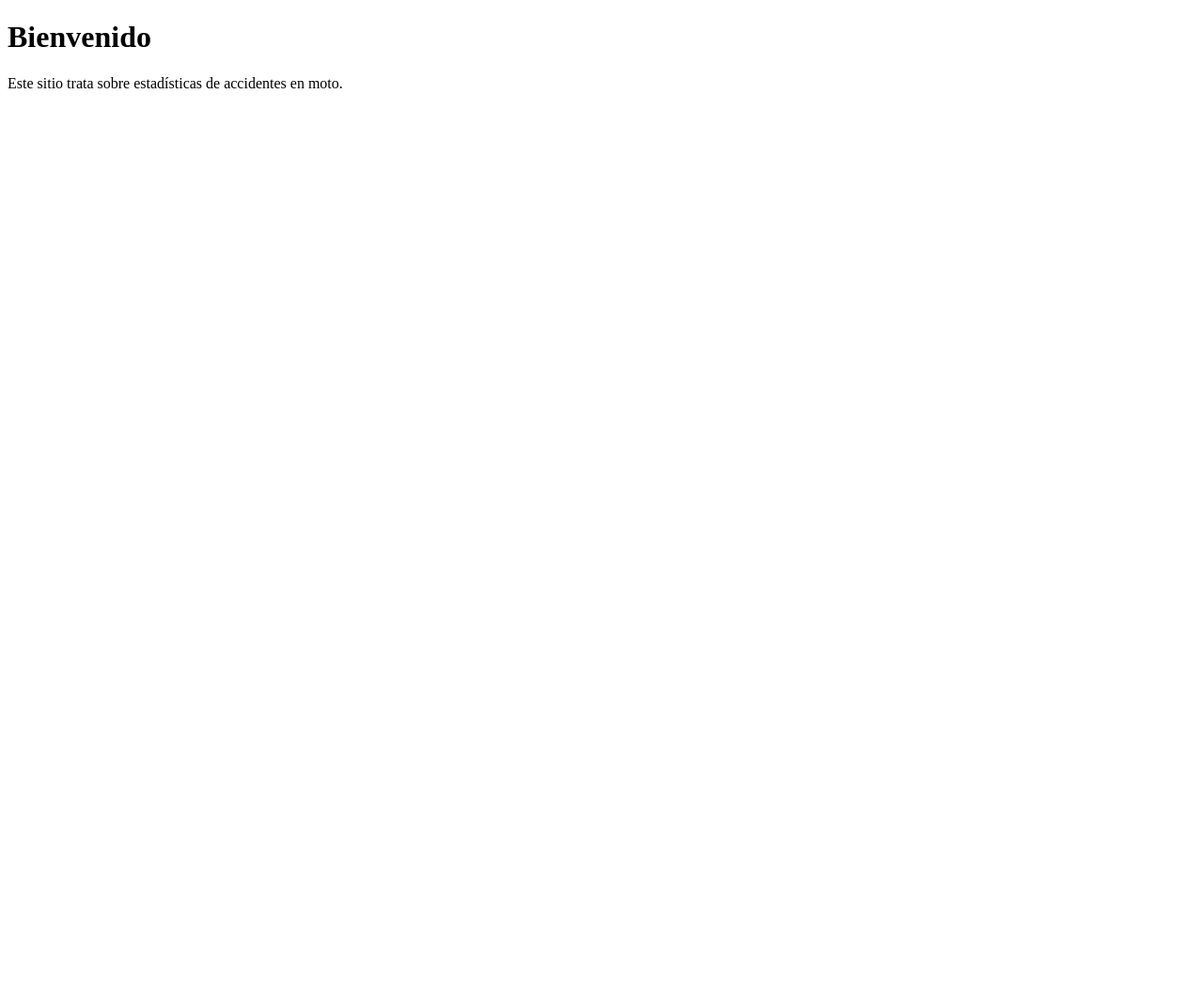
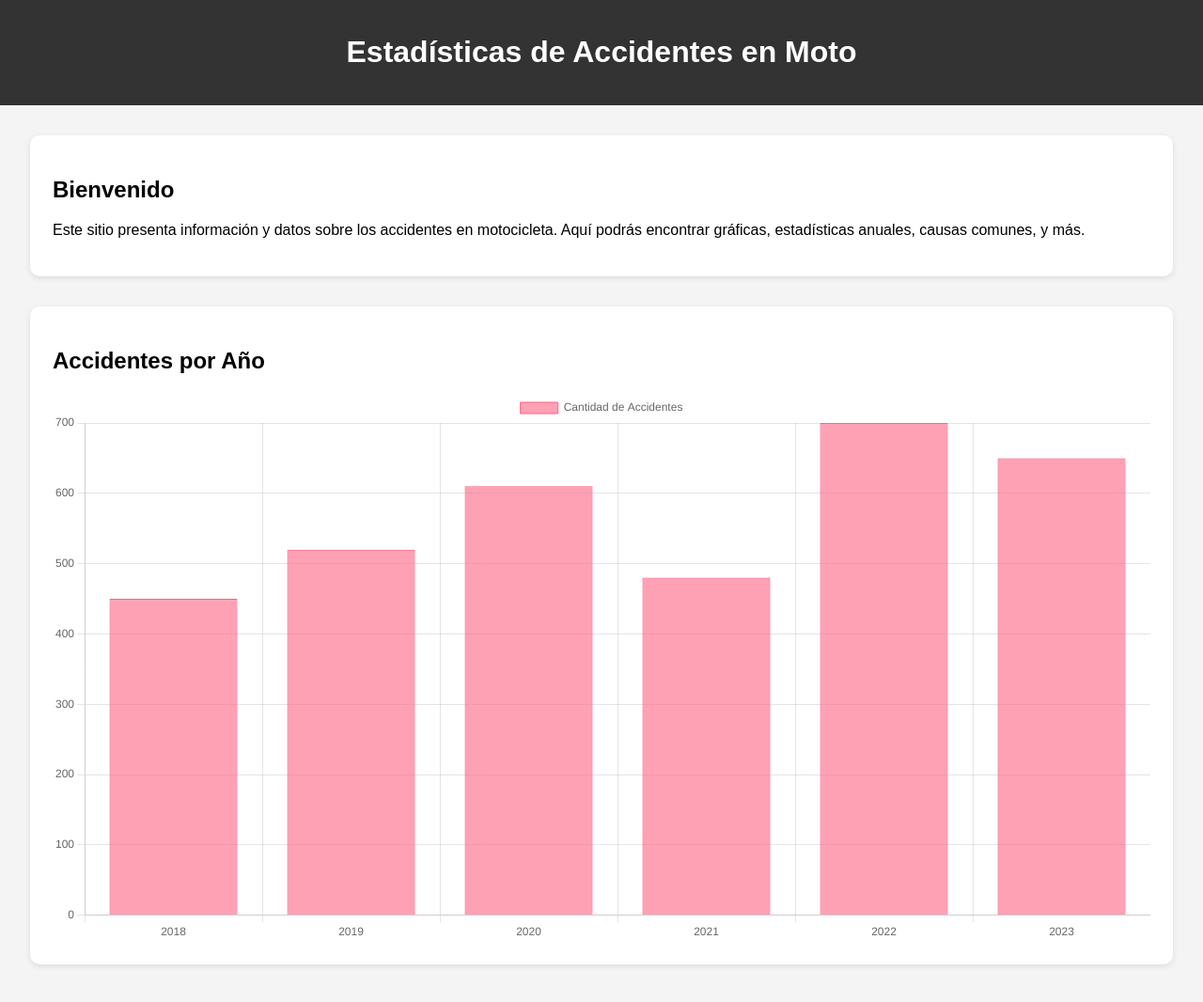
Before and after one commit to natitaa7/accidentes-en-moto, a plain HTML site: page index.html in a window 1280 px wide. Shown: the whole page at 94% size. Before the commit the page ends 800 px from the top, so only its background shows below. Drawn offline with nearby package versions, Linux system fonts and the light colour scheme.

Commit message:
Update index.html

```diff
--- a/index.html
+++ b/index.html
@@ -2,10 +2,81 @@
 <html lang="es">
 <head>
   <meta charset="UTF-8">
+  <meta name="viewport" content="width=device-width, initial-scale=1.0">
   <title>Accidentes de motocicleta</title>
+  <script src="https://cdn.jsdelivr.net/npm/chart.js"></script>
+  <style>
+    body {
+      font-family: Arial, sans-serif;
+      background-color: #f4f4f4;
+      margin: 0;
+      padding: 0;
+    }
+    header {
+      background-color: #333;
+      color: white;
+      padding: 1rem;
+      text-align: center;
+    }
+    main {
+      padding: 2rem;
+    }
+    section {
+      background: white;
+      padding: 1.5rem;
+      border-radius: 10px;
+      box-shadow: 0 2px 6px rgba(0,0,0,0.1);
+      margin-bottom: 2rem;
+    }
+    canvas {
+      max-width: 100%;
+    }
+  </style>
 </head>
 <body>
-  <h1>Bienvenido</h1>
-  <p>Este sitio trata sobre estadísticas de accidentes en moto.</p>
+
+  <header>
+    <h1>Estadísticas de Accidentes en Moto</h1>
+  </header>
+
+  <main>
+    <section>
+      <h2>Bienvenido</h2>
+      <p>Este sitio presenta información y datos sobre los accidentes en motocicleta. Aquí podrás encontrar gráficas, estadísticas anuales, causas comunes, y más.</p>
+    </section>
+
+    <section>
+      <h2>Accidentes por Año</h2>
+      <canvas id="accidentesChart"></canvas>
+    </section>
+  </main>
+
+  <script>
+    const ctx = document.getElementById('accidentesChart').getContext('2d');
+    const accidentesChart = new Chart(ctx, {
+      type: 'bar',
+      data: {
+        labels: ['2018', '2019', '2020', '2021', '2022', '2023'],
+        datasets: [{
+          label: 'Cantidad de Accidentes',
+          data: [450, 520, 610, 480, 700, 650],
+          backgroundColor: 'rgba(255, 99, 132, 0.6)',
+          borderColor: 'rgba(255, 99, 132, 1)',
+          borderWidth: 1
+        }]
+      },
+      options: {
+        scales: {
+          y: {
+            beginAtZero: true,
+            ticks: {
+              stepSize: 100
+            }
+          }
+        }
+      }
+    });
+  </script>
+
 </body>
 </html>
```
